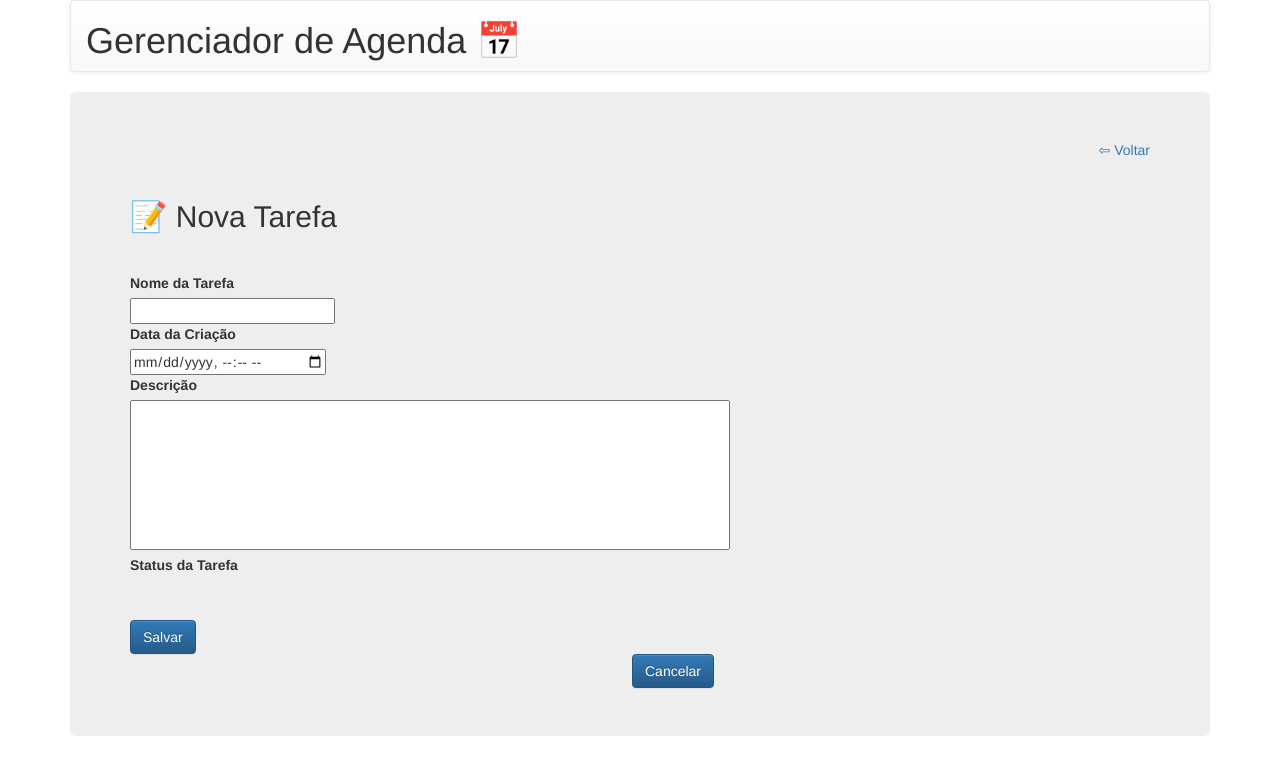
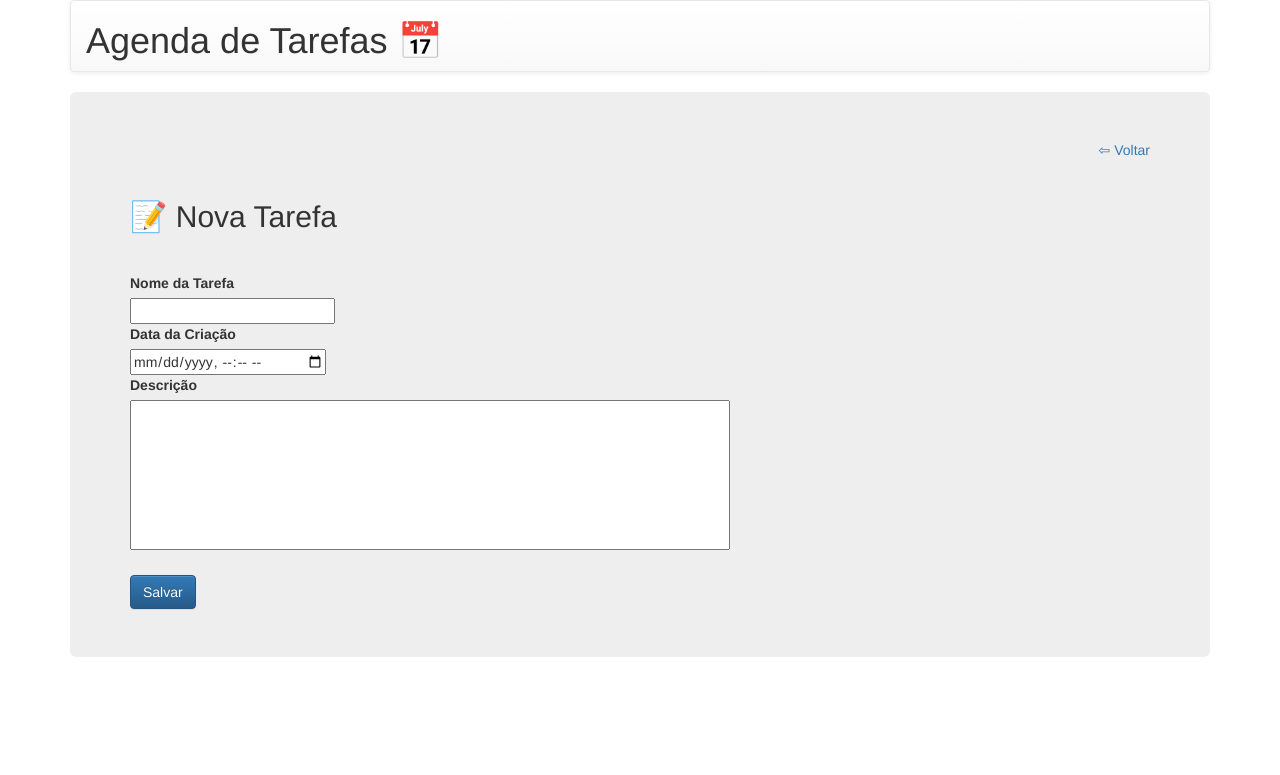
Before and after one commit to kelver-web/agenda-pro, a Django app: page /adicionar/ in a window 1280 px wide. Shown: the top 775 px of the page. Run offline with Django 3.2, Linux system fonts and the light colour scheme; the visitor is signed in with stand-in values (Sample User, id 1); some libraries are stand-ins or nearby versions.

Commit message:
finalizado o projeto

```diff
--- a/agenda/templates/agenda/base.html
+++ b/agenda/templates/agenda/base.html
@@ -17,7 +17,7 @@
         <nav class="navbar navbar-default">
             <div class="container-fluid">
                 <div class="navbar-header">
-                    <h1>Gerenciador de Agenda &#128197;</h1>
+                    <h1>Agenda de Tarefas &#128197;</h1>
                 </div>
             </div>
         </nav>
--- a/agenda/templates/agenda/cria-tarefa.html
+++ b/agenda/templates/agenda/cria-tarefa.html
@@ -9,27 +9,17 @@
     </div>
     <form action="submit" method="POST">{% csrf_token %}
         <label>Nome da Tarefa</label>
-        <input type="number" name="id" value="{{ evento.id }}" hidden>
         <br>
         <input type="text" name="nome" size="22" value="{{ evento.nome }}">
         <br>
         <label>Data da Criação</label>
         <br>
-        <input type="datetime-local" name="data_de_criacao" value="{{ evento.data_de_criacao }}" required>
+        <input type="datetime-local" name="data_de_criacao" value="{{ evento.get_data_input_evento }}" required>
         <br>
         <label>Descrição</label>
         <br>
         <textarea name="descricao" rows="5" cols="24" required style="width: 600px; height: 150px; resize: none;">{{ evento.descricao }}</textarea>
-        <br>
-        <label>Status da Tarefa</label>
-        <br>
-        {{ evento.status }}
         <br><br>
         <button type="submit" class='btn btn-primary'>Salvar</button>
     </form>
-    <div  style="padding-left: 502px;">
-        <a href="/lista"><button type="submit" class='btn btn-primary'>Cancelar</button></a>
-    </div>
-
-
 {% endblock %}
--- a/agenda/templates/agenda/tarefas.html
+++ b/agenda/templates/agenda/tarefas.html
@@ -21,8 +21,9 @@
         {% endfor %}
     </dl>
     <div>
-        <a href="#">&#128686; Finalizar Tarefa</a><br>
-        <a href="#">&#128210; Refazer a Tarefa</a>
+        {% for item in items %}
+            <a href="/deletar/{{ item.id }}">&#128686; Finalizar Tarefa</a>
+        {% endfor %}
     </div>
 
 {% endblock %}
--- a/agenda/urls.py
+++ b/agenda/urls.py
@@ -15,4 +15,5 @@ urlpatterns = [
     path('tarefa/<int:id>/', views.tarefa),
     path('adicionar/', views.adicionar),
     path('adicionar/submit', views.adicionar_submit),
+    path('deletar/<int:id>/', views.deletar),
 ]
--- a/agenda/views.py
+++ b/agenda/views.py
@@ -4,6 +4,7 @@ from django.contrib.auth.models import User
 from django.contrib.auth import authenticate, login, logout
 from django.contrib.auth.decorators import login_required
 from django.views.decorators.http import require_POST
+from django.http.response import Http404
 from agenda.models import Tarefas
 from agenda.forms import FormTarefa
 
@@ -33,15 +34,18 @@ def tarefa(request, id):
 
 @login_required(login_url='/login/')
 def adicionar(request):
-    return render(request, 'agenda/cria-tarefa.html')
+    id = request.GET.get('id')
+    dados = {}
+    if id:
+        dados['evento'] = Tarefas.objects.get(id=id)
+    return render(request, 'agenda/cria-tarefa.html', dados)
 
-
+@login_required(login_url='/login/')
 def adicionar_submit(request):
     if request.method == 'POST':
         nome = request.POST.get('nome')
         data_de_criacao = request.POST.get('data_de_criacao')
         descricao = request.POST.get('descricao')
-        status = request.POST.ger('status')
         usuario = request.user
         # update agenda
         id = request.POST.get('id')
@@ -51,17 +55,28 @@ def adicionar_submit(request):
                 evento.nome = nome
                 evento.descricao = descricao
                 evento.data_de_criacao = data_de_criacao
-                evento.status = status
                 evento.save()
         else:
             Tarefas.objects.create(nome=nome,
                                   data_de_criacao=data_de_criacao,
                                   descricao=descricao,
-                                  status=status,
                                   usuario=usuario)
     return render(request, 'agenda/cria-tarefa.html')
 
 
+@login_required(login_url='/login/')
+def deletar(request, id):
+    usuario = request.user
+    try:
+        items = Tarefas.objects.get(id=id)
+    except Exception:
+        raise Http404()
+
+    if usuario == items.usuario:
+        items.delete()
+    else:
+        raise Http404()
+    return redirect('/lista')
 
 def login_user(request):
     return render(request, 'agenda/login.html')
```
Also changed, not shown: agenda/models.py (+7 -0 lines).
